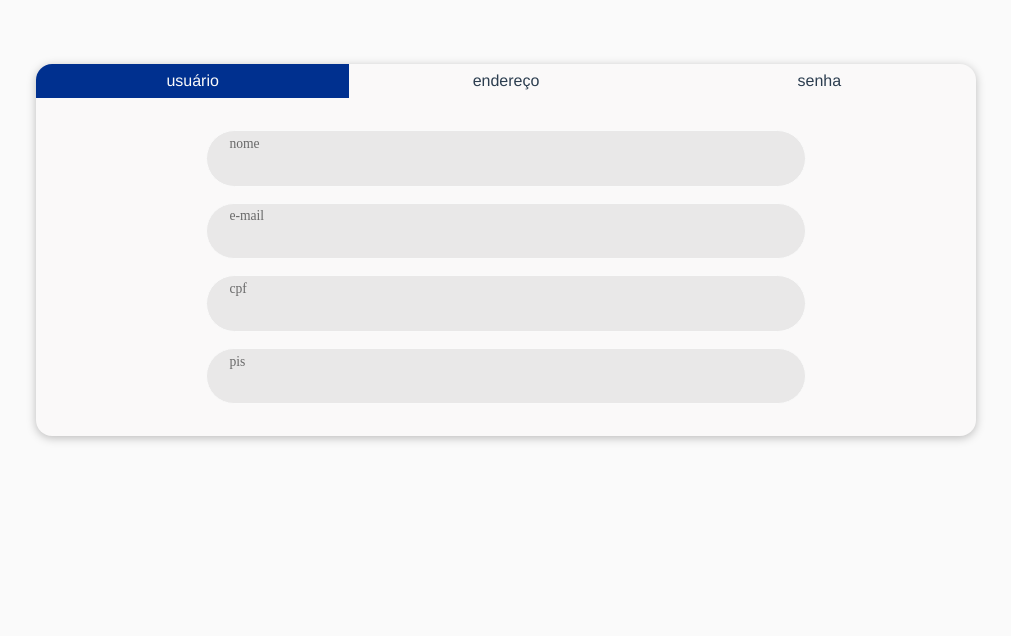
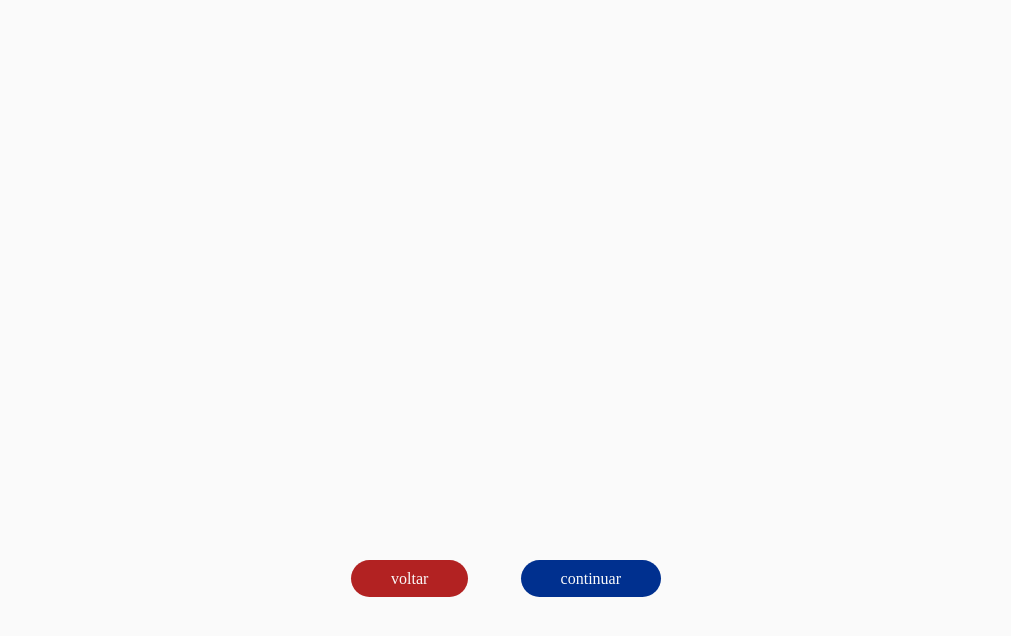
Before and after one commit to rodrigoRolim/challenge-front, a Vue app: page / in a window 1280 px wide. Shown: the top 636 px of the page, without its empty margins (126-1137 px from the left). Built offline with nearby package versions, Linux system fonts and the light colour scheme.

Commit message:
feat(component): apply stepper to signup form
this way the big form becomes more useable

```diff
--- a/src/components/MSignupForm.vue
+++ b/src/components/MSignupForm.vue
@@ -1,15 +1,12 @@
 <template>
-  <a-card class="MSignupForm">
-    <m-stepper
-      :steps="steps"
-      color="primary"
-      class="MSignup__Stepper"
-      :currentStep="currentStep"
-      @select-step="updateCurrentStep"
+  <form class="MSignupForm__Form">
+    <div class="MSignupForm__Main">
+      <div v-show="currentStep === 0">
+        <a-input
+          label="nome"
+          class="MSignupForm__Input MSignup--margin"
+          v-model="name"
         />
-    <form class="MSignupForm__Form">
-      <div v-show="currentStep === 0">
-        <a-input label="nome" class="MSignupForm__Input MSignup--margin" />
         <a-input label="e-mail" class="MSignupForm__Input MSignup--margin" />
         <a-input label="cpf" class="MSignupForm__Input MSignup--margin" />
         <a-input label="pis" class="MSignupForm__Input MSignup--margin" />
@@ -20,8 +17,9 @@
             class="MSignupForm__Input MSignup__MinorInput MSignup--margin"
           />
           <div class="MSignup__GroupInput MSignup--margin">
-          <a-input label="país" class="MSignupForm__Input MSignup__MinorInput " />
-          <a-input label="estado" class="MSignupForm__Input MSignup__MinorInput " />
+            <a-select label="país" class="MSignupForm__Input MSignup__MinorInput"
+              :options="[{ id:0,value:'bunda mole' }, {id:1,value:'idiota'} ,{id:2, value:'fraco' }]" />
+            <a-select label="estado" class="MSignupForm__Input MSignup__MinorInput" />
           </div>
           <a-input label="rua" class="MSignupForm__Input MSignup--margin" />
           <div class="MSignup__GroupInput MSignup--margin">
@@ -31,55 +29,91 @@
       </div>
       <div v-show="currentStep === 2">
         <a-input label="senha" class="MSignupForm__Input MSignup--margin" />
+        <a-input label="confirmar senha" class="MSignupForm__Input MSignup--margin" />
       </div>
-
+    </div>
+    <div class="MSignupForm__Footer">
+      <a-button
+      class="MSignupForm__Button"
+      @click.prevent.stop="prevCurrentStep"
+      text="voltar"
+      color="secondary"
+    />
+      <a-button
+      class="MSignupForm__Button"
+      @click.prevent.stop="nextCurrentStep"
+      :text="toggleButtonText"
+      color="primary"
+    />
+    </div>
   </form>
-  </a-card>
 </template>
 
 <script>
-import ACard from "./ACard";
+import AButton from './AButton.vue';
 import AInput from "./AInput";
-import MStepper from "./MStepper";
+import ASelect from "./ASelect";
+
 export default {
-  name: "OSignupForm",
+  name: "MSignupForm",
+  props: {
+    currentStep: {
+      type: Number
+    },
+    stepsNumber: {
+      type: Number
+    }
+  },
+
   data() {
     return {
-      currentStep: 0,
-      steps: ['usuário', 'endereço', 'senha']
+      name: ''
+    }
+  },
+  computed: {
+    toggleButtonText() {
+      return (this.currentStep !== this.stepsNumber - 1) ? 'continuar' : 'confirmar';
     }
   },
   components: {
-    ACard,
+    AButton,
     AInput,
-    MStepper
+    ASelect,
   },
   methods: {
-    updateCurrentStep(i) {
-      this.currentStep = i;
+    nextCurrentStep() {
+      this.$emit("next-step");
+
+    },
+    prevCurrentStep() {
+      this.$emit("prev-step");
     }
   }
 }
 </script>
 
 <style lang="scss" scoped>
-.MSignupForm {
+
+.MSignupForm__Form {
+  display: flex;
+  flex-direction: column;
+  width: 600px;
+  padding: 1rem 0;
+}
+.MSignupForm__Main {
   display: flex;
   flex-direction: column;
   justify-content: center;
-  align-items: center;
-  width: 940px;
-}
-.MSignup__Stepper {
-  border-top-left-radius: 1rem;
-  border-top-right-radius: 1rem;
-}
-.MSignupForm__Form {
-  width: 600px;
-  padding: 1rem 0;
+  min-height: 60vh;
 }
 .MSignupForm__Input {
   width: 100%;
+}
+.MSignupForm__Footer {
+  display: flex;
+  align-self: center;
+  justify-content: space-between;
+  width: 310px;
 }
 .MSignup__MinorInput {
   max-width: 290px;
```
Lines whose indentation alone changed are shown as unchanged.
